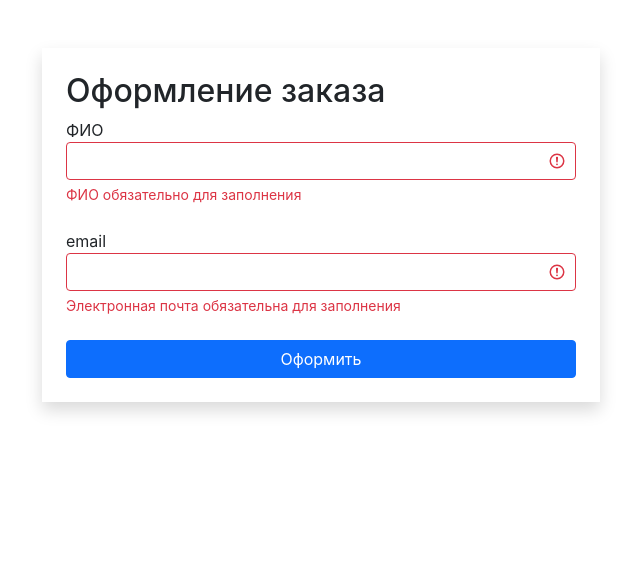
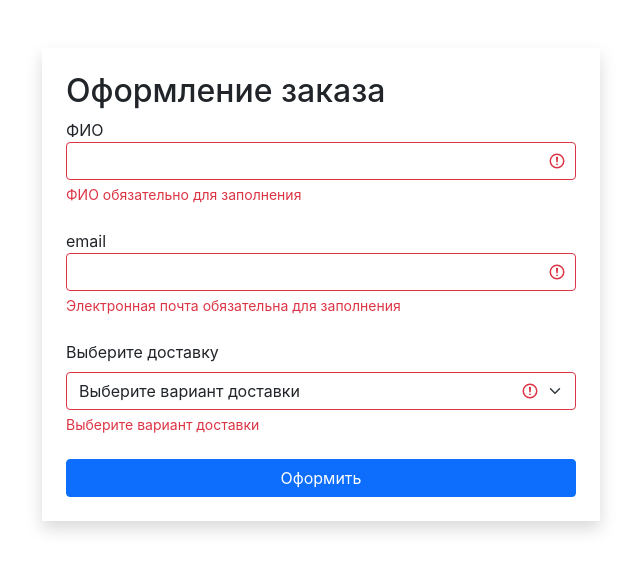
Before and after one commit to Vokadze/react-forms, a React (Create React App) app: page /order in a window 1280 px wide. Shown: the top 572 px of the page, without its empty margins (319-959 px from the left). Built offline with nearby package versions, Linux system fonts and the light colour scheme.

Commit message:
lesson 10 Select.txt

```diff
--- /dev/null
+++ b/src/components/order-form/fieldsOptions.js
@@ -0,0 +1,5 @@
+export const deliveryTypeList = [
+    { label: "Пункт выдачи", value: "1" },
+    { label: "Обычная доставка", value: "2" },
+    { label: "Экспресс за 1 час", value: "3" }
+];
--- a/src/components/order-form/orderForm.jsx
+++ b/src/components/order-form/orderForm.jsx
@@ -1,11 +1,17 @@
 import React, { useState, useEffect } from "react";
 import FormLayout from "../formLayout";
 import TextField from "../textField";
+import SelectField from "../selectField";
 import { validate } from "../../utils/validator";
 import { validationSchema } from "./validationSchema";
+import { deliveryTypeList } from "./fieldsOptions";
 
 const OrderForm = () => {
-    const [values, setValues] = useState({ fio: "", email: "" });
+    const [values, setValues] = useState({
+        fio: "",
+        email: "",
+        deliveryType: ""
+    });
     const [errors, setErrors] = useState({});
 
     const isValid = Object.keys(errors).length === 0;
@@ -46,6 +52,15 @@ const OrderForm = () => {
                     onChange={handleChange}
                     error={errors.email}
                 />
+                <SelectField
+                    label="Выберите доставку"
+                    name="deliveryType"
+                    value={values.deliveryType}
+                    onChange={handleChange}
+                    error={errors.deliveryType}
+                    options={deliveryTypeList}
+                    defaultOptions="Выберите вариант доставки"
+                />
                 <button className="btn btn-primary w-100 mx-auto" type="submit">
                     Оформить
                 </button>
--- a/src/components/order-form/validationSchema.js
+++ b/src/components/order-form/validationSchema.js
@@ -14,5 +14,10 @@ export const validationSchema = {
         isEmail: {
             message: "Email введен некорректно"
         }
+    },
+    deliveryType: {
+        isRequired: {
+            message: "Выберите вариант доставки"
+        }
     }
 };
--- /dev/null
+++ b/src/components/selectField.jsx
@@ -0,0 +1,57 @@
+import React from "react";
+import PropTypes from "prop-types";
+
+const SelectField = (props) => {
+    const { label, name, value, onChange, error, options, defaultOptions } =
+        props;
+
+    const getSelectClasses = () => {
+        return "form-select" + (error ? " is-invalid" : "");
+    };
+
+    return (
+        <div className="mb-4">
+            <label htmlFor={name} className="form-label">
+                {label}
+            </label>
+            <select
+                value={value}
+                onChange={onChange}
+                className={getSelectClasses()}
+                id={name}
+                name={name}
+            >
+                <option value="" disabled>
+                    {defaultOptions}
+                </option>
+                {options.map(({ value, label }) => (
+                    <option key={value} value={value}>
+                        {label}
+                    </option>
+                ))}
+            </select>
+            {error && <div className="invalid-feedback">{error}</div>}
+        </div>
+    );
+};
+
+SelectField.defaultProps = {
+    defaultOptions: "Выберите вариант..."
+};
+
+SelectField.propTypes = {
+    label: PropTypes.string.isRequired,
+    name: PropTypes.string.isRequired,
+    value: PropTypes.string.isRequired,
+    onChange: PropTypes.func.isRequired,
+    error: PropTypes.string,
+    options: PropTypes.arrayOf(
+        PropTypes.shape({
+            label: PropTypes.string.isRequired,
+            value: PropTypes.string.isRequired
+        })
+    ),
+    defaultOptions: PropTypes.string.isRequired
+};
+
+export default SelectField;
```
